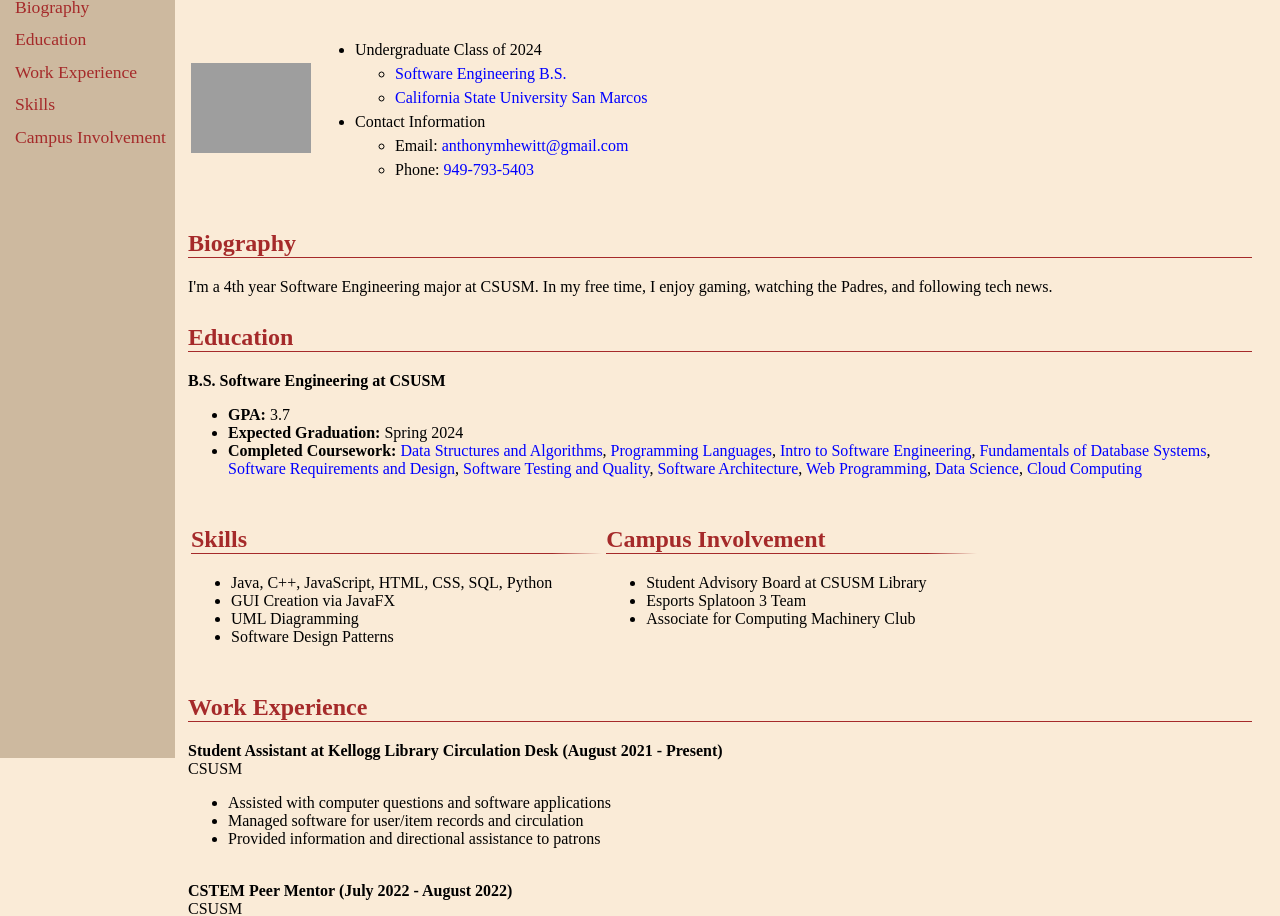
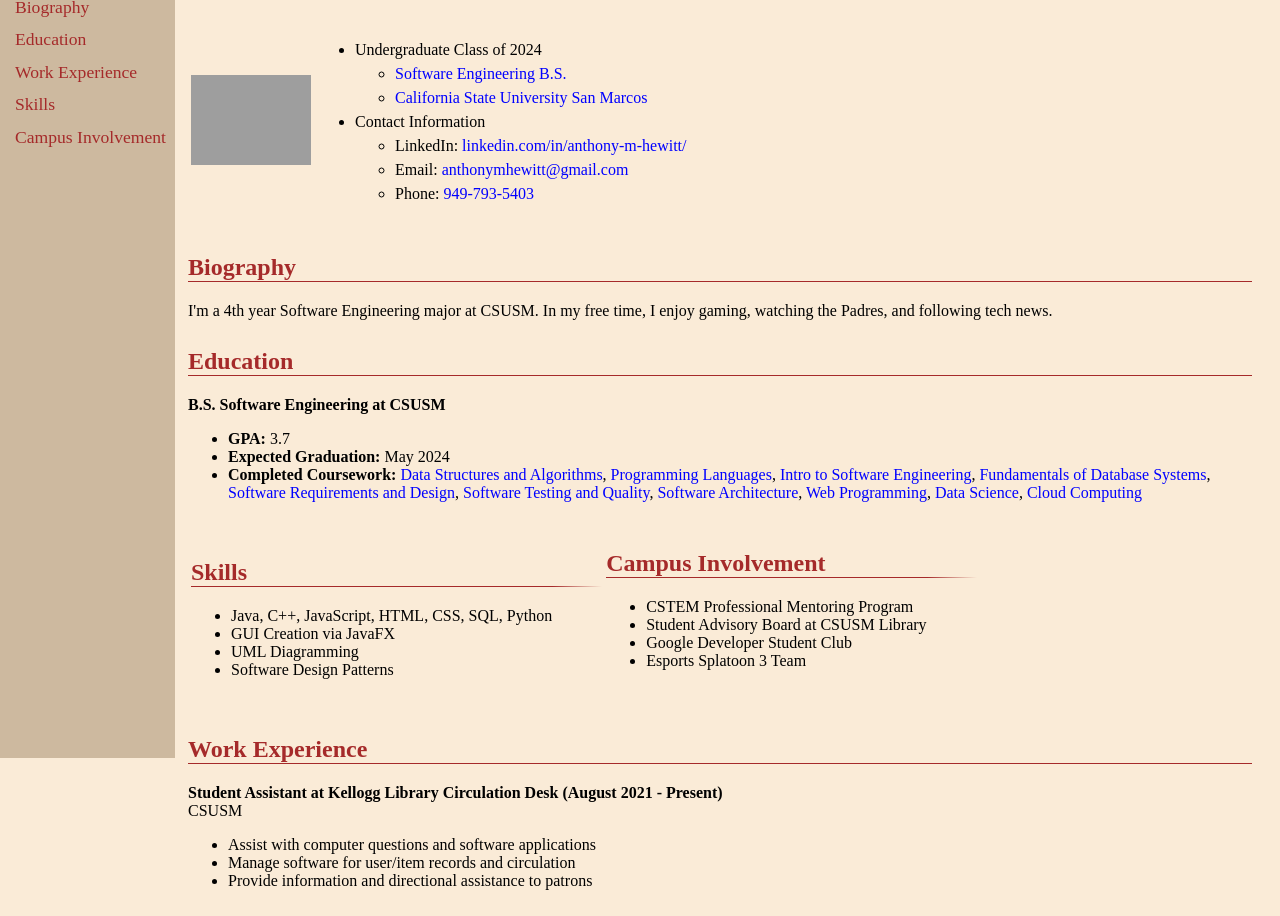
Before and after one commit to anthew/anthew.github.io, a plain HTML site: page index.html in a window 1280 px wide. Shown: the part 62-978 px from the top of the page. Drawn offline with Linux system fonts and the light colour scheme; grey boxes are pictures that could not be loaded.

Commit message:
Update index.html

```diff
--- a/index.html
+++ b/index.html
@@ -25,6 +25,7 @@
                     </li>
                     <li>Contact Information
                         <ul>
+                            <li>LinkedIn: <a class = "extLink" href="https://www.linkedin.com/in/anthony-m-hewitt/" target="_blank">linkedin.com/in/anthony-m-hewitt/</a></li>
                             <li>Email: <a class = "extLink" href="mailto:anthonymhewitt@gmail.com" target="_blank">anthonymhewitt@gmail.com</a></li>
                             <li>Phone: <a class = "extLink" href="tel:9497935403" target="_blank">949-793-5403</a></li>
                         </ul>
@@ -41,7 +42,7 @@
     <strong>B.S. Software Engineering at CSUSM</strong>
     <ul>
         <li><strong>GPA: </strong> 3.7</li>
-        <li><strong>Expected Graduation: </strong> Spring 2024</li>
+        <li><strong>Expected Graduation: </strong> May 2024</li>
         <li><strong>Completed Coursework: </strong>
             <a class = "extLink" href="https://catalog.csusm.edu/preview_course_nopop.php?catoid=7&coid=19912&" target="_blank">Data Structures and Algorithms</a>,
             <a class = "extLink" href="https://catalog.csusm.edu/preview_course_nopop.php?catoid=7&coid=19914&" target="_blank">Programming Languages</a>,
@@ -69,9 +70,10 @@
             <td>
                 <h2 id = "campus" class = "skillsAndCampus">Campus Involvement</h2>
                 <ul class = "skillsAndCampus">
+                    <li>CSTEM Professional Mentoring Program</li>
                     <li>Student Advisory Board at CSUSM Library</li>
+                    <li>Google Developer Student Club</li>
                     <li>Esports Splatoon 3 Team</li>
-                    <li>Associate for Computing Machinery Club</li>
                     <br>
                 </ul>
             </td>
@@ -82,9 +84,9 @@
     <strong>Student Assistant at Kellogg Library Circulation Desk (August 2021 - Present)</strong>
     <br>CSUSM<br>
     <ul>
-        <li>Assisted with computer questions and software applications</li>
-        <li>Managed software for user/item records and circulation</li>
-        <li>Provided information and directional assistance to patrons</li>
+        <li>Assist with computer questions and software applications</li>
+        <li>Manage software for user/item records and circulation</li>
+        <li>Provide information and directional assistance to patrons</li>
     </ul>
     <br>
 
@@ -96,7 +98,7 @@
     </ul>
     <br>
 
-    <strong>Learning Assistant for Calculus I (Math 160, Spring 2021)</strong>
+    <strong>Learning Assistant for Calculus I (Math 160, January 2021 - May 2021)</strong>
     <br>CSUSM<br>
     <ul>
         <li>Facilitated group discussions and answered questions within Zoom meetings</li>
```
